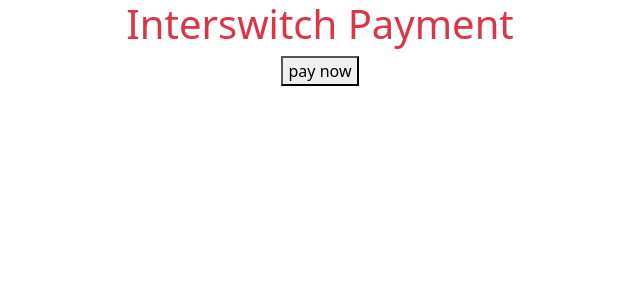
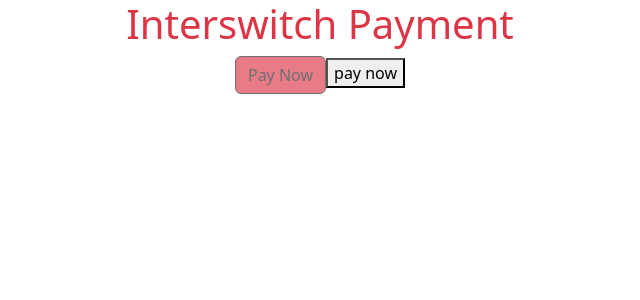
Before and after one commit to samuelhenshaw2020/vue-interswitch, a Vue app: page / in a window 1280 px wide. Shown: the top 300 px of the page, without its empty margins (320-960 px from the left). Built offline with nearby package versions, Linux system fonts and the light colour scheme.

Commit message:
build: moved window declare to a seperate script

```diff
--- a/src/App.vue
+++ b/src/App.vue
@@ -1,10 +1,10 @@
 <script lang="ts">
-// import Interswitch from '../libs';
+import Interswitch from '../libs';
 import {defineComponent, inject} from "vue"
 
 export default defineComponent({
   components: {
-    // Interswitch
+    Interswitch
   },
   setup(){
 
@@ -44,7 +44,7 @@
 <template>
   <main class="text-center">
       <h1 class="text-danger">Interswitch Payment </h1>
-      <!-- <Interswitch
+      <Interswitch
         merchantCode='MX93271'
         payItemID='Default_Payable_MX93271'
         customerEmail='samuelhenshaw2021@gmail.com'
@@ -58,7 +58,7 @@
         :callback="onCallback"
         @error="onError"
 
-    /> -->
+    />
 
     <button @click="Paynow">pay now</button>
 
```
Also changed, not shown: libs/Interswitch.vue (+8 -6 lines).
